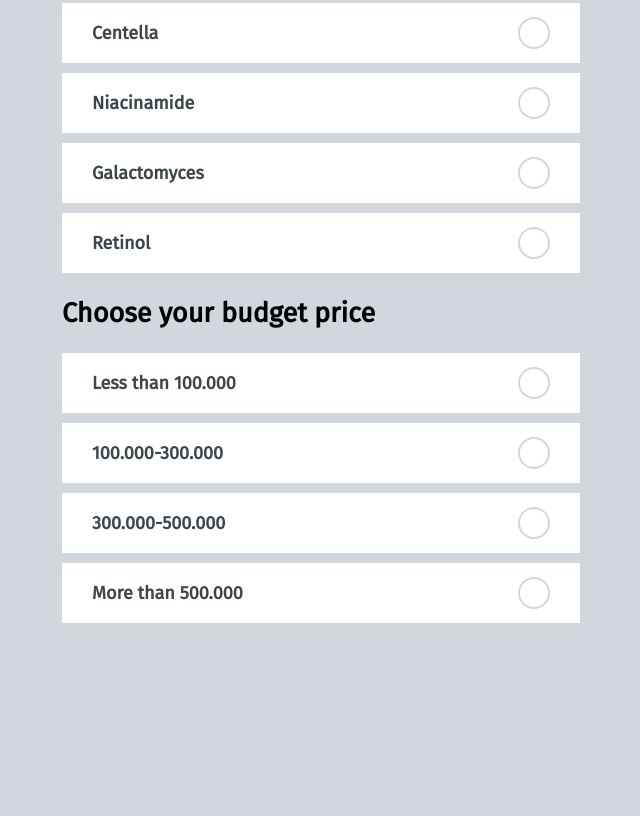
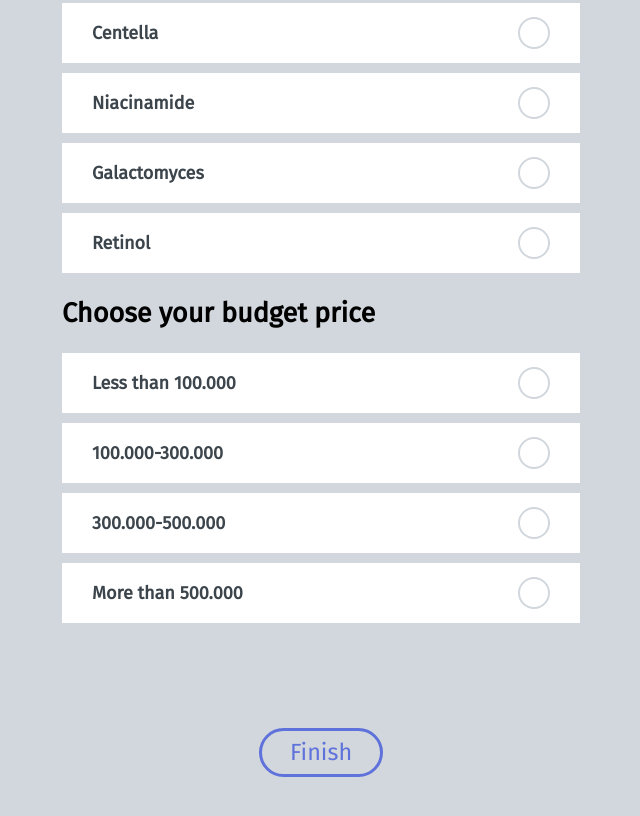
Before and after one commit to almyramadhina/skincarecommendation, a website: page FE/questions.html in a window 1280 px wide. Shown: the part 2771-3587 px from the top of the page, without its empty margins (319-959 px from the left). Before the commit the page ends 3444 px from the top, so only its background shows below. Drawn offline with Linux system fonts and the light colour scheme.

Commit message:
Update questions.html

```diff
--- a/FE/questions.html
+++ b/FE/questions.html
@@ -185,5 +185,8 @@
             <label for="prc4">More than 500.000</label>
         </div>
 
+        <div class="buttonContainer">
+            <a class="button" href="#">Finish</a>
+        </div>
 	</body>
 </html>
```
